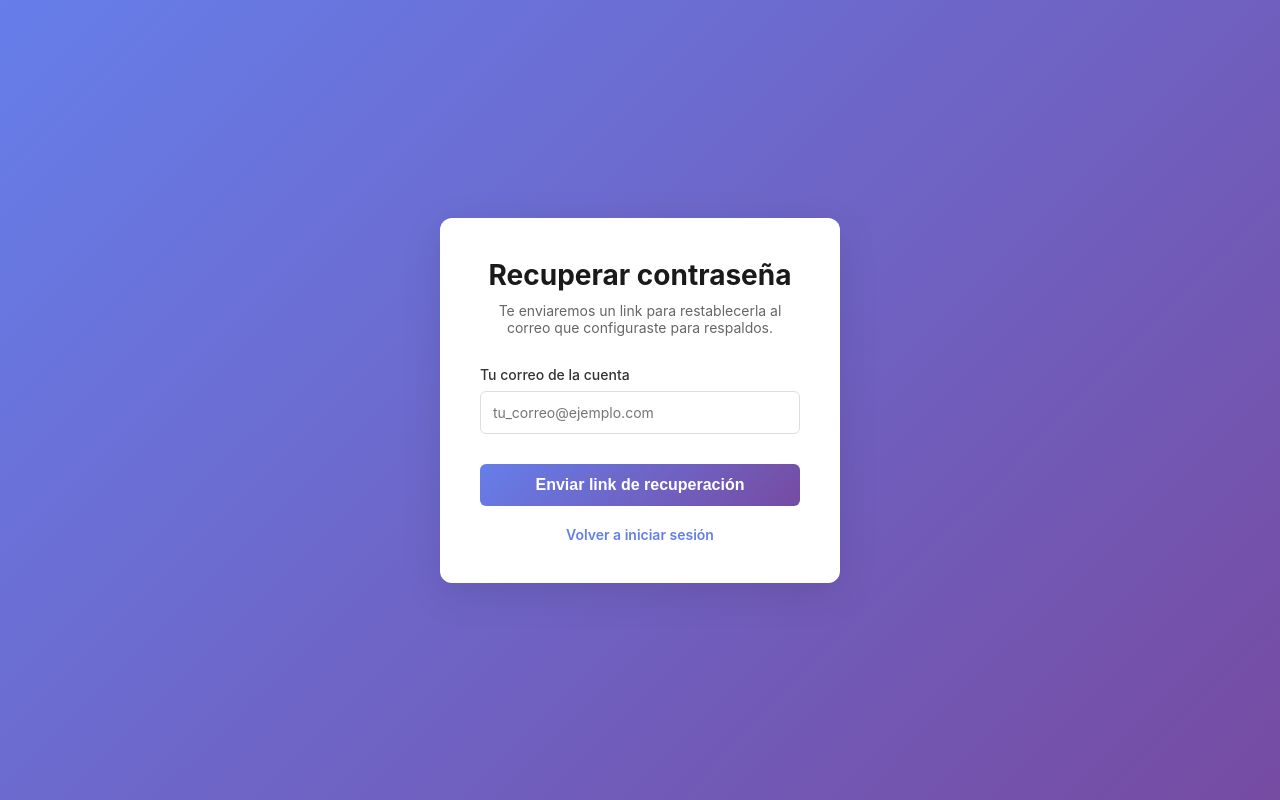
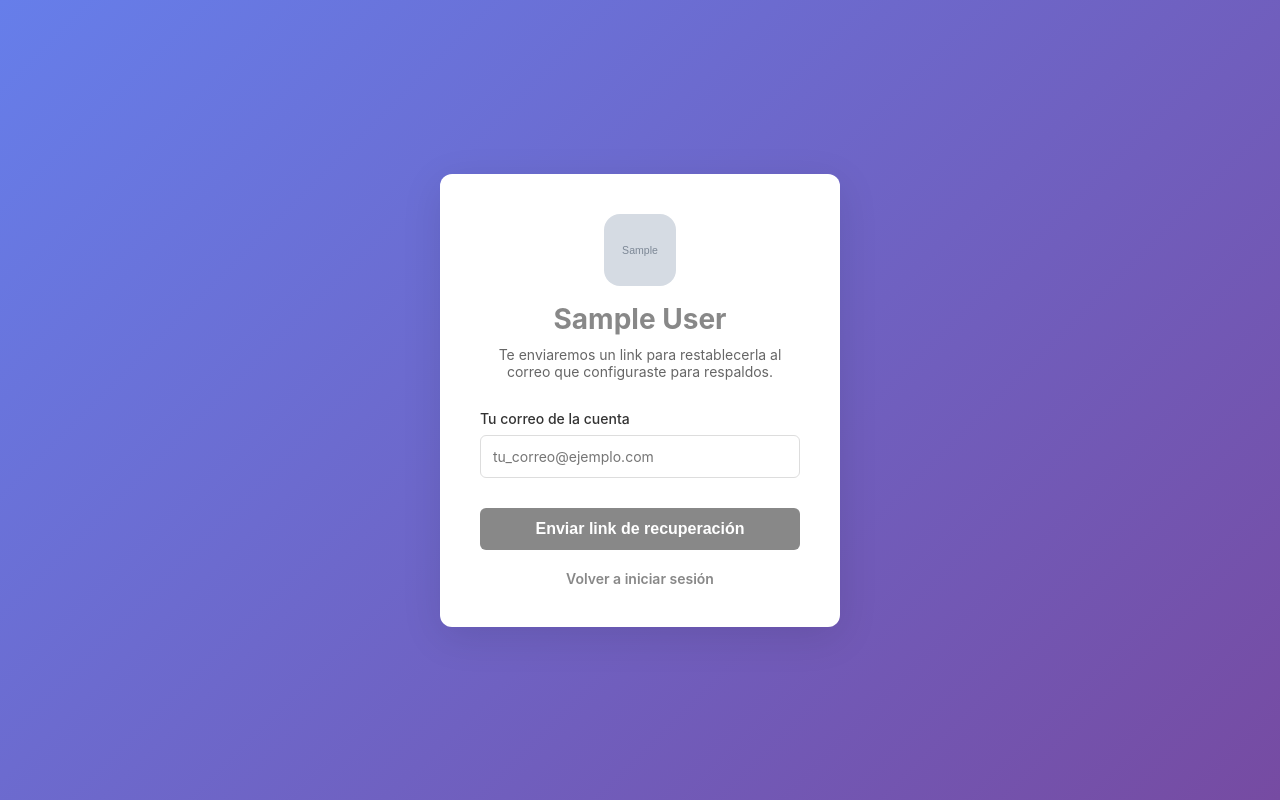
Before and after one commit to ManuelRuizU/Menu_Digital, a Flask app: page /forgot-password in a window 1280 px wide. Run offline with Flask 3, Linux system fonts and the light colour scheme; tables that the repository leaves empty hold one stand-in row (values such as "Sample post"); grey boxes marked "Sample" are stand-in pictures; parts of the project's set-up code (start-up, migrations or seed data) failed here and were passed over.

Commit message:
Extend login branding (logo, business name, primary color) to forgot-password and reset-password pages, for consistency
Skipped /register on purpose - it only ever runs before any business
profile exists, so there's nothing to brand it with yet.

```diff
--- a/app/auth/routes.py
+++ b/app/auth/routes.py
@@ -42,6 +42,19 @@ def _save_logo(user, file_storage):
     return True
 
 
+def _login_branding():
+    """Logo/name/color for the pre-login screens (login, forgot/reset password) -
+    not the full menu theme, since these pages are for the owner/staff, not customers."""
+    owner = User.query.filter_by(is_owner=True).first()
+    logo_url = (url_for('static', filename='uploads/logos/' + owner.logo_filename)
+                if owner and owner.logo_filename else None)
+    return {
+        'business_name': (owner.business_name if owner and owner.business_name else None),
+        'logo_url': logo_url,
+        'primary_color': (owner.primary_color if owner and owner.primary_color else '#667eea'),
+    }
+
+
 @auth.route('/login', methods=['GET', 'POST'])
 @limiter.limit('10 per minute')
 def login():
@@ -55,15 +68,7 @@ def login():
         else:
             flash('Invalid email or password')
 
-    owner = User.query.filter_by(is_owner=True).first()
-    logo_url = (url_for('static', filename='uploads/logos/' + owner.logo_filename)
-                if owner and owner.logo_filename else None)
-    return render_template(
-        'registration/login.html',
-        business_name=(owner.business_name if owner and owner.business_name else None),
-        logo_url=logo_url,
-        primary_color=(owner.primary_color if owner and owner.primary_color else '#667eea'),
-    )
+    return render_template('registration/login.html', **_login_branding())
 
 
 @auth.route('/forgot-password', methods=['GET', 'POST'])
@@ -88,7 +93,7 @@ def forgot_password():
         flash('Si el correo existe y tenemos un correo de respaldo configurado, te enviamos un link para recuperar tu contraseña.')
         return redirect(url_for('auth.login'))
 
-    return render_template('registration/forgot_password.html')
+    return render_template('registration/forgot_password.html', **_login_branding())
 
 
 @auth.route('/reset-password/<token>', methods=['GET', 'POST'])
@@ -103,7 +108,7 @@ def reset_password(token):
         password = request.form.get('password', '')
         if len(password) < 8:
             flash('La contraseña debe tener al menos 8 caracteres.')
-            return render_template('registration/reset_password.html')
+            return render_template('registration/reset_password.html', **_login_branding())
 
         user.set_password(password)
         user.reset_token_hash = None
@@ -112,7 +117,7 @@ def reset_password(token):
         flash('Contraseña actualizada, ya puedes iniciar sesión.')
         return redirect(url_for('auth.login'))
 
-    return render_template('registration/reset_password.html')
+    return render_template('registration/reset_password.html', **_login_branding())
 
 
 @auth.route('/register', methods=['GET', 'POST'])
--- a/app/templates/registration/forgot_password.html
+++ b/app/templates/registration/forgot_password.html
@@ -13,22 +13,26 @@
             min-height: 100vh; display: flex; justify-content: center; align-items: center; padding: 20px;
         }
         .login-container { background: white; border-radius: 12px; box-shadow: 0 10px 40px rgba(0,0,0,0.1); padding: 40px; width: 100%; max-width: 400px; }
-        h1 { font-size: 28px; font-weight: 700; color: #1a1a1a; margin-bottom: 10px; text-align: center; }
+        .business-logo { display: block; width: 72px; height: 72px; object-fit: cover; border-radius: 16px; margin: 0 auto 16px; }
+        h1 { font-size: 28px; font-weight: 700; color: {{ primary_color }}; margin-bottom: 10px; text-align: center; }
         .subtitle { text-align: center; color: #666; margin-bottom: 30px; font-size: 14px; }
         .form-group { margin-bottom: 20px; }
         label { display: block; margin-bottom: 8px; color: #333; font-weight: 500; font-size: 14px; }
         input { width: 100%; padding: 12px; border: 1px solid #ddd; border-radius: 6px; font-size: 14px; font-family: inherit; }
-        input:focus { outline: none; border-color: #667eea; box-shadow: 0 0 0 3px rgba(102,126,234,0.1); }
-        button { width: 100%; padding: 12px; background: linear-gradient(135deg, #667eea 0%, #764ba2 100%); color: white; border: none; border-radius: 6px; font-size: 16px; font-weight: 600; cursor: pointer; margin-top: 10px; }
+        input:focus { outline: none; border-color: {{ primary_color }}; box-shadow: 0 0 0 3px {{ primary_color }}1a; }
+        button { width: 100%; padding: 12px; background: {{ primary_color }}; color: white; border: none; border-radius: 6px; font-size: 16px; font-weight: 600; cursor: pointer; margin-top: 10px; }
         .messages ul { list-style: none; background: #fee; border: 1px solid #fcc; color: #c33; padding: 12px; border-radius: 6px; font-size: 14px; margin-bottom: 20px; }
         .messages li { padding: 4px 0; }
         .register-link { text-align: center; margin-top: 20px; font-size: 14px; color: #666; }
-        .register-link a { color: #667eea; text-decoration: none; font-weight: 600; }
+        .register-link a { color: {{ primary_color }}; text-decoration: none; font-weight: 600; }
     </style>
 </head>
 <body>
     <div class="login-container">
-        <h1>Recuperar contraseña</h1>
+        {% if logo_url %}
+            <img src="{{ logo_url }}" alt="{{ business_name }}" class="business-logo">
+        {% endif %}
+        <h1>{{ business_name or 'Recuperar contraseña' }}</h1>
         <p class="subtitle">Te enviaremos un link para restablecerla al correo que configuraste para respaldos.</p>
 
         {% with messages = get_flashed_messages() %}
```
Also changed, not shown: app/templates/registration/reset_password.html (+8 -4 lines).
